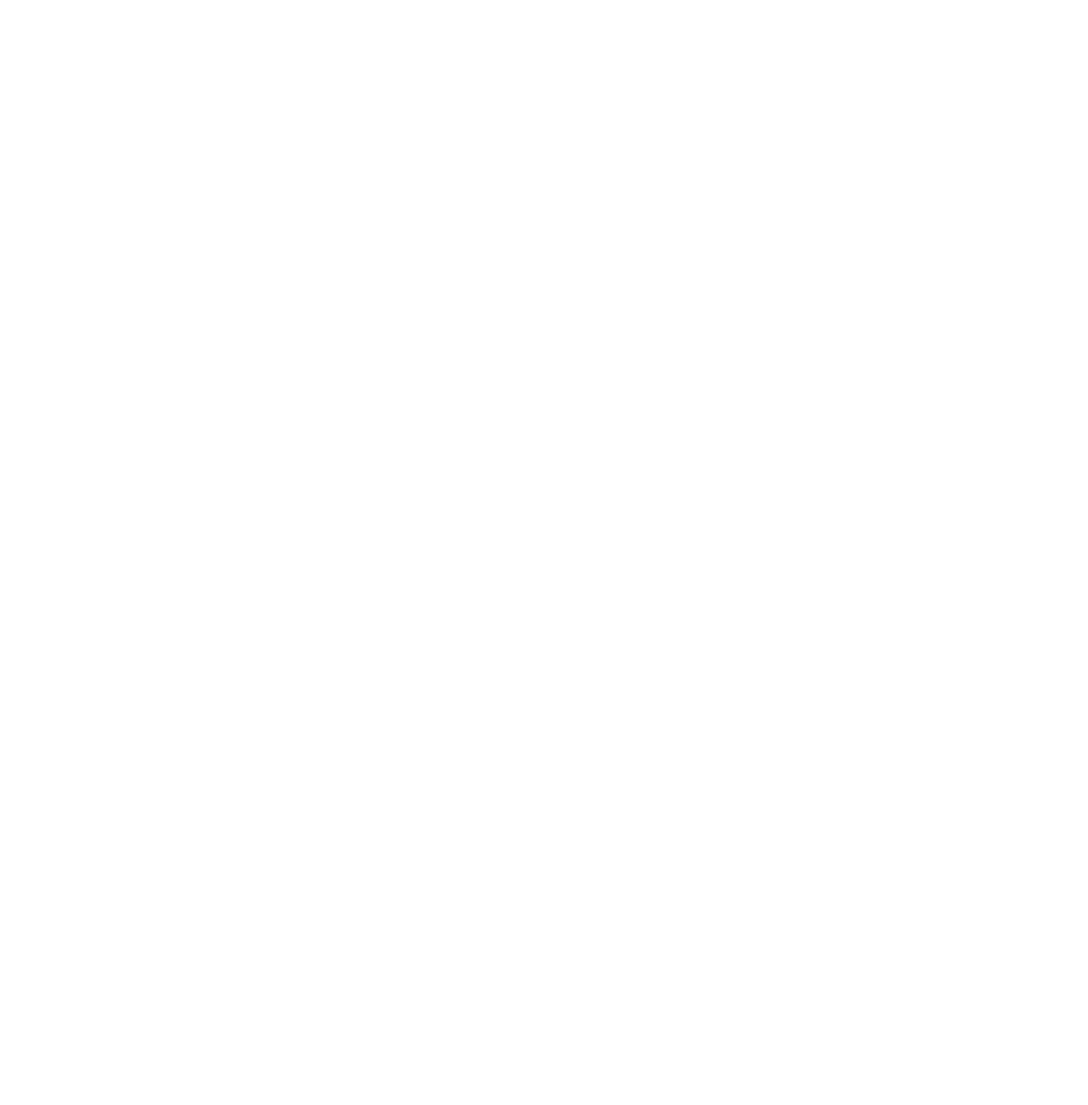
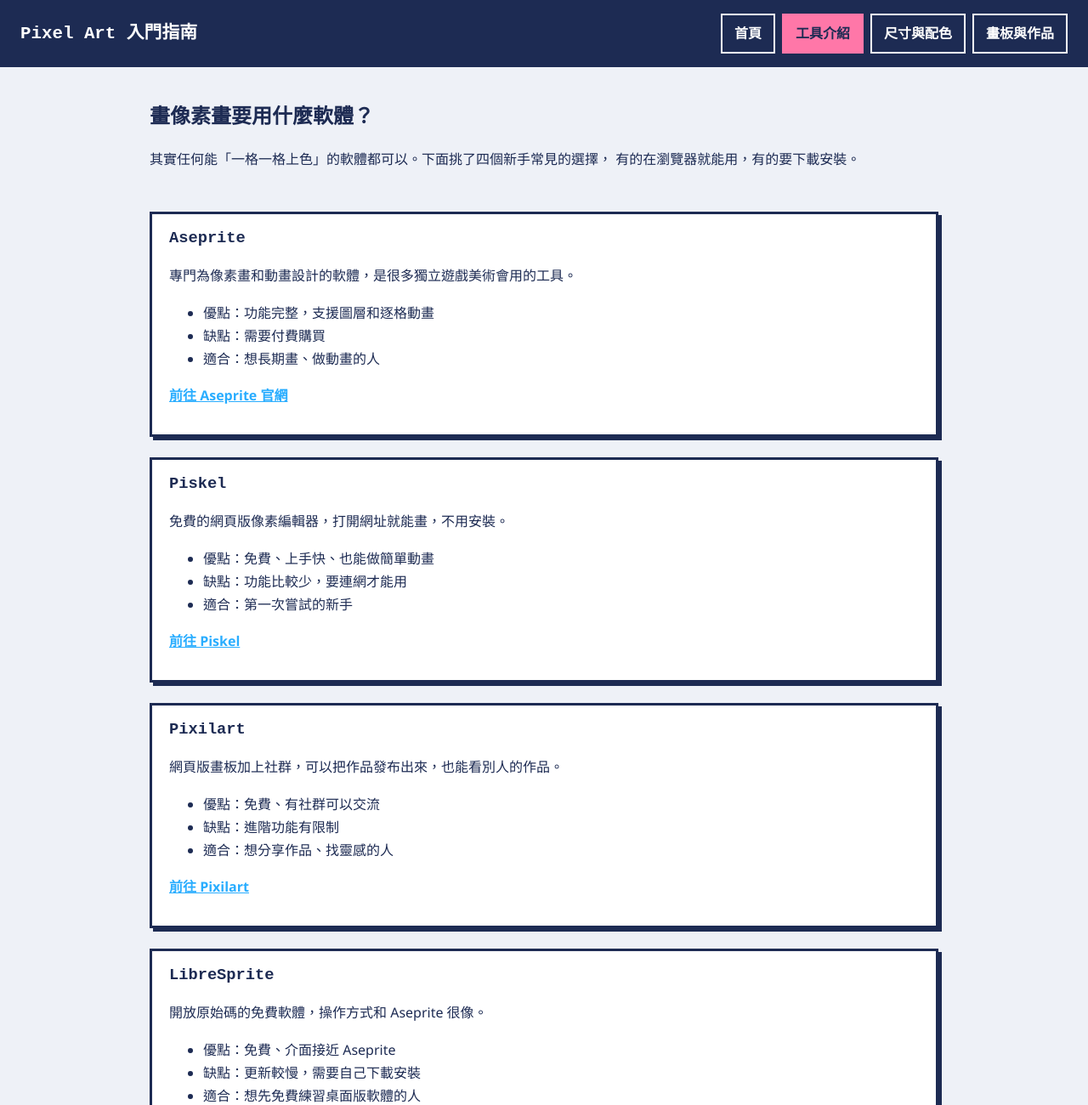
Before and after one commit to Carbonbro/Web-Midterm, a plain HTML site: page tools.html in a window 1280 px wide. Shown: the top 1300 px of the page at 85% size. Before the commit the page ends 800 px from the top, so only its background shows below. Drawn offline with Linux system fonts and the light colour scheme.

Commit message:
feat: write tools update: style.css

```diff
--- a/css/style.css
+++ b/css/style.css
@@ -22,7 +22,7 @@ body {
 }
 
 h1, h2, h3 {
-  font-family: "Courier New", monospace;
+  font-family: "Courier New", monospace;  /* 等寬字型，有點像素遊戲的感覺 */
   line-height: 1.3;
 }
 
@@ -37,7 +37,7 @@ a:hover {
 }
 
 main {
-  max-width: 960px;
+  max-width: 960px;     /* 內容不要拉太寬，閱讀比較舒服 */
   margin: 0 auto;       /* 左右 auto = 置中 */
   padding: 24px 16px;
 }
@@ -146,6 +146,11 @@ section {
   margin-top: 0;
 }
 
+/* 工具頁：卡片一張一張往下排，中間留空隙 */
+.tool-list .cell {
+  margin-bottom: 24px;
+}
+
 /* ===== 清單 ===== */
 .steps li {
   margin-bottom: 8px;
--- a/tools.html
+++ b/tools.html
@@ -0,0 +1,97 @@
+<!DOCTYPE html>
+<html lang="zh-Hant">
+<head>
+  <meta charset="UTF-8">
+  <meta name="viewport" content="width=device-width, initial-scale=1">
+  <title>工具介紹 | Pixel Art 入門指南</title>
+  <link rel="stylesheet" href="css/style.css">
+</head>
+<body>
+
+  <header class="site-header">
+    <h1 class="logo">Pixel Art 入門指南</h1>
+    <nav>
+      <ul class="nav-list">
+        <li><a href="index.html">首頁</a></li>
+        <li><a href="tools.html" class="active">工具介紹</a></li>
+        <li><a href="reference.html">尺寸與配色</a></li>
+        <li><a href="canvas.html">畫板與作品</a></li>
+      </ul>
+    </nav>
+  </header>
+
+  <main>
+
+    <section>
+      <h2>畫像素畫要用什麼軟體？</h2>
+      <p>其實任何能「一格一格上色」的軟體都可以。下面挑了四個新手常見的選擇，
+         有的在瀏覽器就能用，有的要下載安裝。</p>
+    </section>
+
+    <section class="tool-list">
+
+      <div class="cell">
+        <h3>Aseprite</h3>
+        <p>專門為像素畫和動畫設計的軟體，是很多獨立遊戲美術會用的工具。</p>
+        <ul>
+          <li>優點：功能完整，支援圖層和逐格動畫</li>
+          <li>缺點：需要付費購買</li>
+          <li>適合：想長期畫、做動畫的人</li>
+        </ul>
+        <p><a href="https://www.aseprite.org/" target="_blank" rel="noopener">前往 Aseprite 官網</a></p>
+      </div>
+
+      <div class="cell">
+        <h3>Piskel</h3>
+        <p>免費的網頁版像素編輯器，打開網址就能畫，不用安裝。</p>
+        <ul>
+          <li>優點：免費、上手快、也能做簡單動畫</li>
+          <li>缺點：功能比較少，要連網才能用</li>
+          <li>適合：第一次嘗試的新手</li>
+        </ul>
+        <p><a href="https://www.piskelapp.com/" target="_blank" rel="noopener">前往 Piskel</a></p>
+      </div>
+
+      <div class="cell">
+        <h3>Pixilart</h3>
+        <p>網頁版畫板加上社群，可以把作品發布出來，也能看別人的作品。</p>
+        <ul>
+          <li>優點：免費、有社群可以交流</li>
+          <li>缺點：進階功能有限制</li>
+          <li>適合：想分享作品、找靈感的人</li>
+        </ul>
+        <p><a href="https://www.pixilart.com/" target="_blank" rel="noopener">前往 Pixilart</a></p>
+      </div>
+
+      <div class="cell">
+        <h3>LibreSprite</h3>
+        <p>開放原始碼的免費軟體，操作方式和 Aseprite 很像。</p>
+        <ul>
+          <li>優點：免費、介面接近 Aseprite</li>
+          <li>缺點：更新較慢，需要自己下載安裝</li>
+          <li>適合：想先免費練習桌面版軟體的人</li>
+        </ul>
+        <p><a href="https://libresprite.github.io/" target="_blank" rel="noopener">前往 LibreSprite</a></p>
+      </div>
+
+    </section>
+
+    <section>
+      <h2>怎麼選？</h2>
+      <ul>
+        <li>只是想試試看：選 <strong>Piskel</strong>，開網頁就能畫。</li>
+        <li>想認真學、做動畫：選 <strong>Aseprite</strong>。</li>
+        <li>想先不花錢又用桌面軟體：選 <strong>LibreSprite</strong>。</li>
+      </ul>
+      <p>還不確定？先到<a href="canvas.html">本站的畫板</a>點幾格，感受一下像素畫的手感，
+         再決定要不要下載軟體。</p>
+    </section>
+
+  </main>
+
+  <footer class="site-footer">
+    <p>Pixel Art 入門指南 &mdash; Web Programming 期中作業</p>
+  </footer>
+
+</body>
+</html>
```
